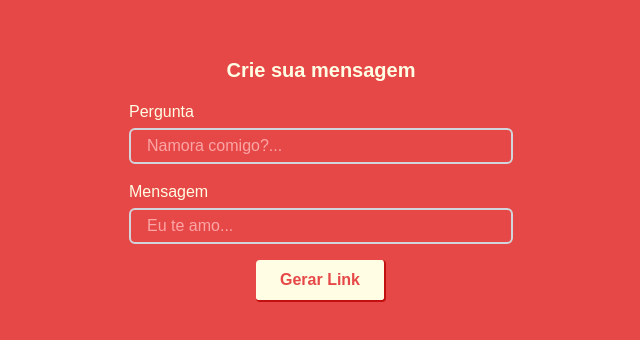
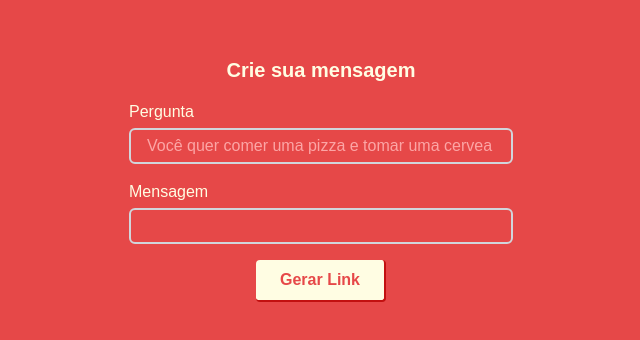
Before and after one commit to araujovitoriasous/Pizza, a React (Create React App) app: page /create in a window 1280 px wide. Shown: the top 340 px of the page, without its empty margins (319-959 px from the left). Built offline with nearby package versions, Linux system fonts and the light colour scheme; the HTML template or start-up script is replaced by a standard one.

Commit message:
add chances

```diff
--- a/src/Main.jsx
+++ b/src/Main.jsx
@@ -9,22 +9,13 @@ export default function Main() {
   const [phrase, setPhrase] = useState("");
   const [question, setQuestion] = useState("");
 
-  useEffect(() => {
-    if (id) {
-      fetch(`https://for-bell-api.vercel.app/${id}`)
-        .then(response => response.json())
-        .then(data => { setPhrase(data.phrase); setQuestion(data.question); })
-    }
-  }, [id]);
-
   var noButtonTranslate = 0
   const noButton = useRef()
   const [currentAnswer, setCurrentAnswer] = useState(0);
   const answers = [
-    "Você está disposta a responder algumas perguntas?",
+    "Larrisa Neves, você está disposta a responder algumas perguntas?",
     "Você responderá com total sinceridade?",
-    "Tem certeza de que deseja continuar?",
-    !question ? "Namora comigo? 💍" : question,
+    !question ? "Você quer comer uma pizza e tomar uma cervea comigo no final de semana?" : question,
   ]
 
   const handleYesAnswerButton = () => {
@@ -73,10 +64,10 @@ export default function Main() {
               {!id ? (
                 <>
                   <p className="font-semibold" align="center">"
-                    <b>Meu amor por você é igual um círculo, 360º"</b> - Danilo
+                    <b>Te prometo a melhor pizza e a melhor companhia do Rio de Janeiro"</b> - Vitoria
                   </p>
 
-                  <p align="center">Te amo Bel, minha princesinha gatinha</p>
+                  <p align="center">Obs: é a melhor pizza que o sodexo pode pagar.</p>
 
                   <img src={health} alt="" width={200} />
 
@@ -88,8 +79,6 @@ export default function Main() {
                     <b>{phrase}</b>
                   </p>
                   <img src={health} alt="" width={200} />
-
-                  <p className="mt-10">Made with 🤍 by <a className="font-semibold text-red-300" href="https://www.instagram.com/danilo.samw/">@danilo.samw</a></p>
                 </>
               )}
             </div>
--- a/src/components/Form.tsx
+++ b/src/components/Form.tsx
@@ -39,7 +39,7 @@ export default function Form() {
           <div className="flex flex-col gap-1">
             <label>Pergunta</label>
             <input
-              placeholder="Namora comigo?..."
+              placeholder="Você quer comer uma pizza e tomar uma cervea comigo no final de semana?..."
               className="placeholder:text-red-300 border-2 border-gray-300 rounded-md px-4 py-1 w-96 bg-inherit"
               type="text"
               value={data.question}
@@ -50,7 +50,7 @@ export default function Form() {
           <div className="flex flex-col gap-1">
             <label>Mensagem</label>
             <input
-              placeholder="Eu te amo..."
+              placeholder=""
               className="placeholder:text-red-300 border-2 border-gray-300 rounded-md px-4 py-1 w-96 bg-inherit"
               type="text"
               value={data.phrase}
```
Also changed, not shown: 1 other file (tests, documents, lock files or other folders).
